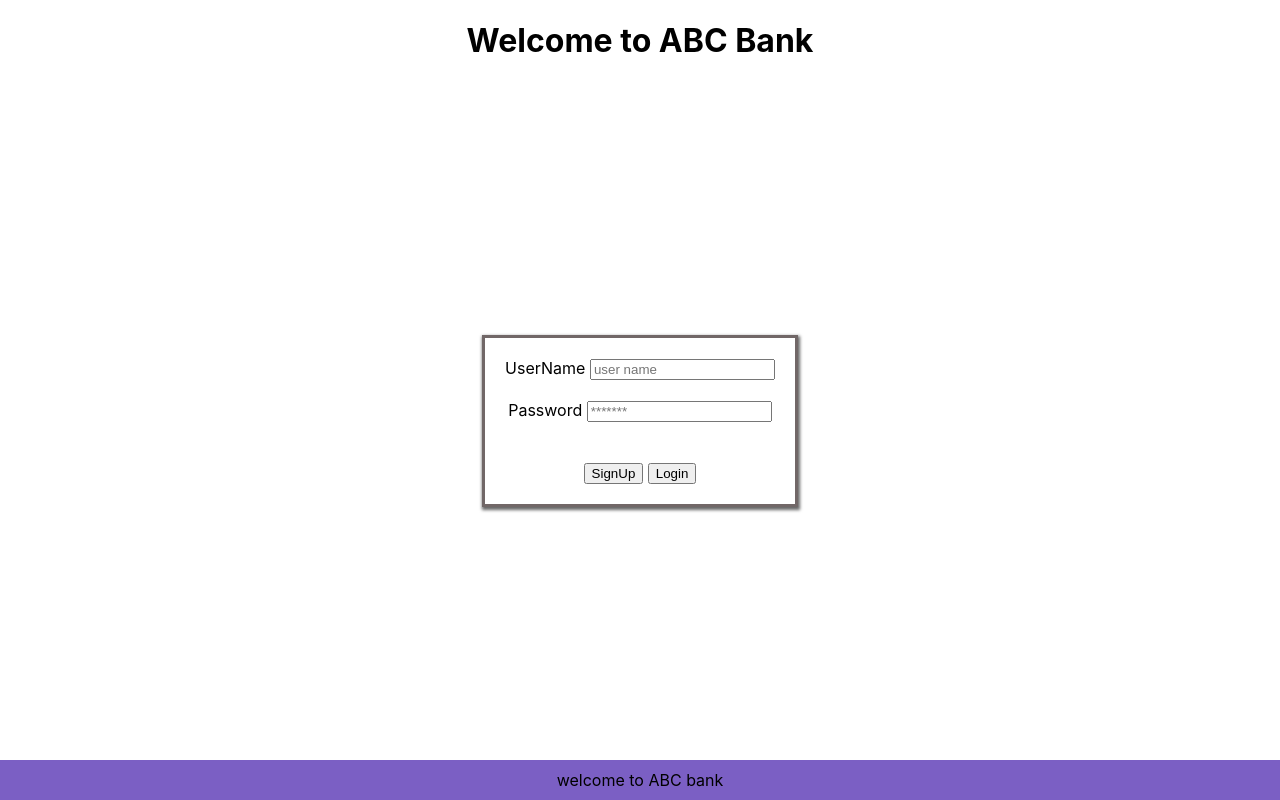
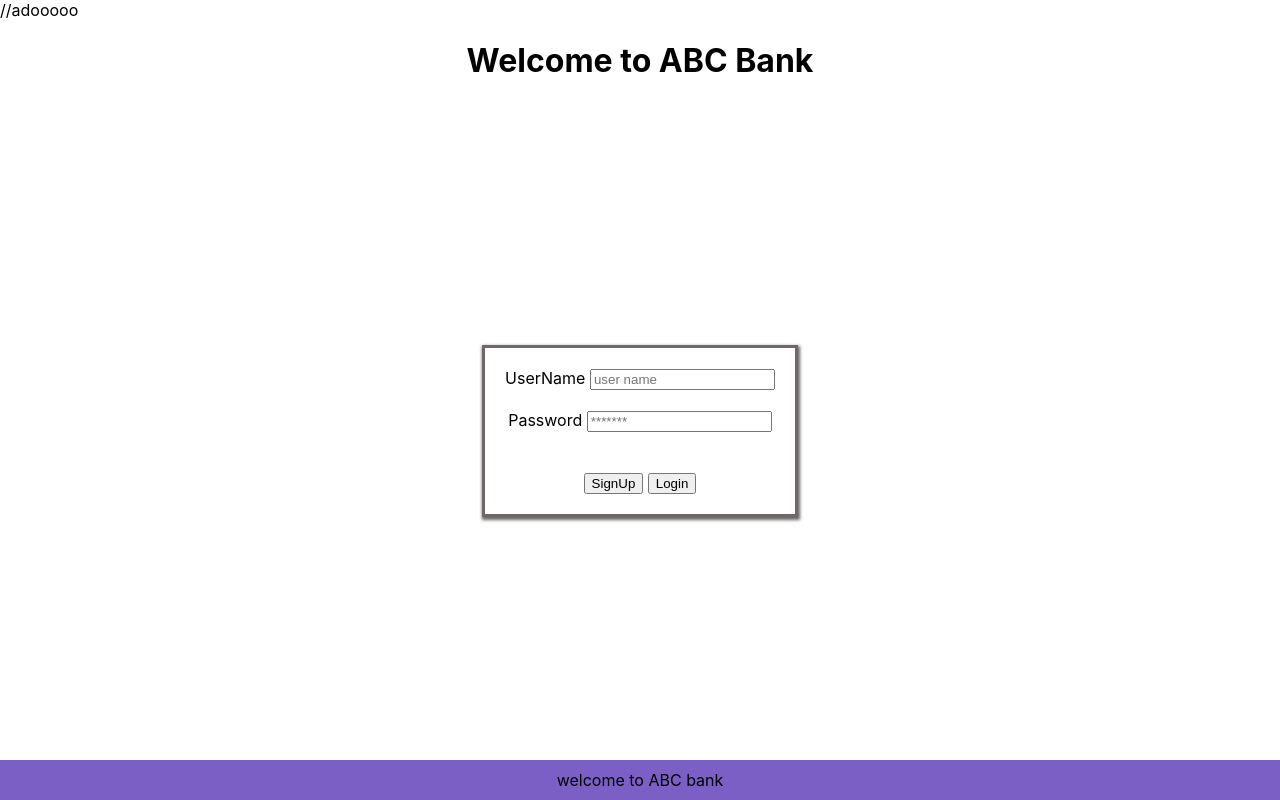
Before and after one commit to LakshanWC/EAD2-CW, a React (Create React App) app in the folder front-end/banking-system-ui/: page / in a window 1280 px wide. Built offline with nearby package versions, Linux system fonts and the light colour scheme.

Commit message:
ubetatta
hyyyyy

```diff
--- a/front-end/banking-system-ui/src/Login.js
+++ b/front-end/banking-system-ui/src/Login.js
@@ -12,6 +12,7 @@ function Login() {
 
     return (
         <div className={"login-container"}>
+            //adooooo
             <h1><center>Welcome to ABC Bank</center></h1>
             <div className={"center-middle"}>
                 <div className={"center-box"}>
```
